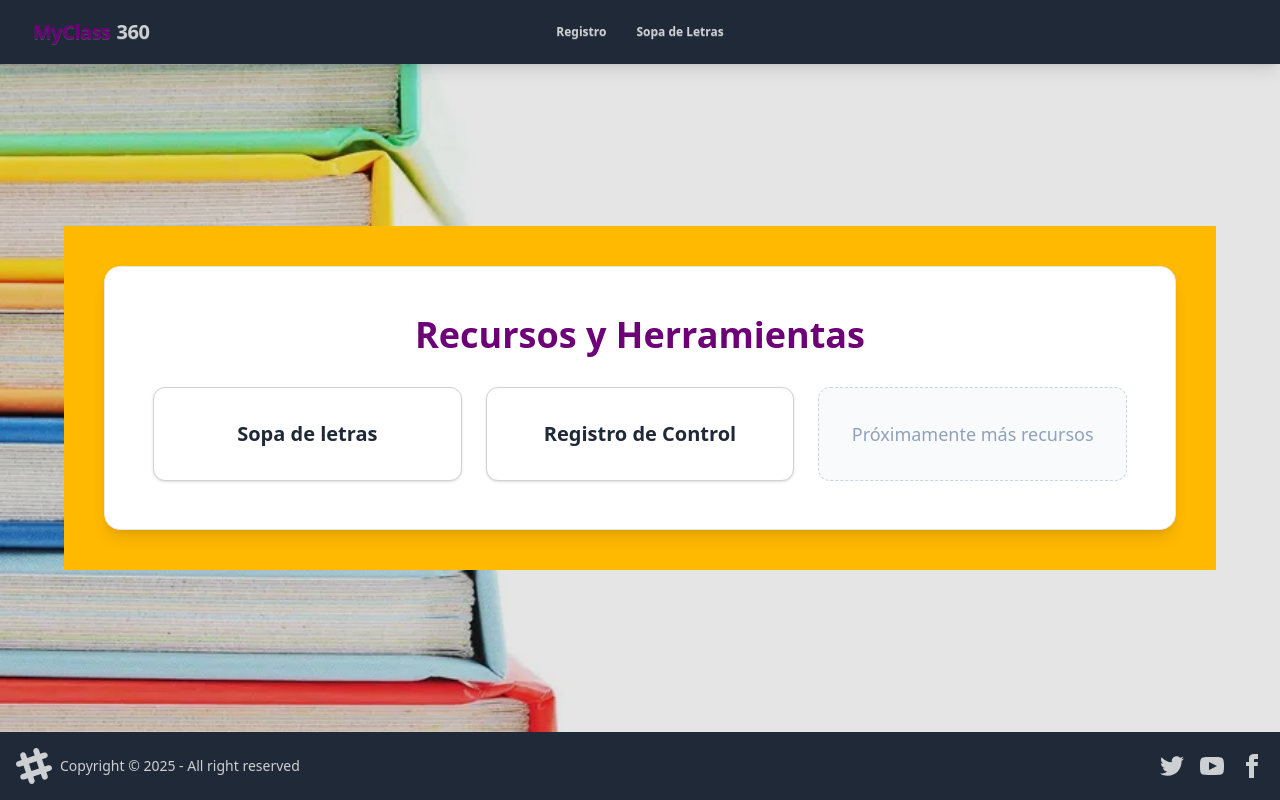
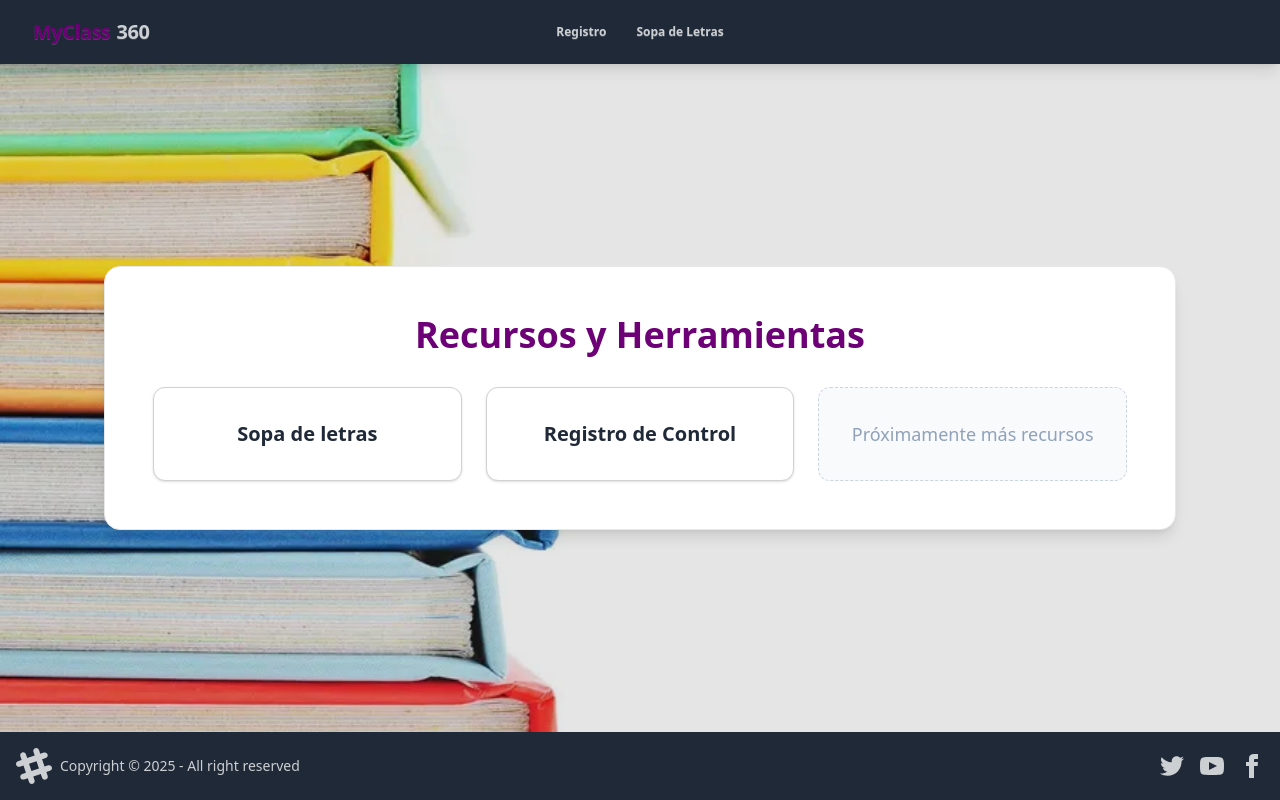
Before and after one commit to Sergiomsrs/MyClass360-AngularUI, an Angular app: page /class/selector in a window 1280 px wide. Built offline with nearby package versions, Linux system fonts and the light colour scheme.

Commit message:
fix: corregido color menu

```diff
--- a/src/app/classroom/components/resourcesMenu/resourcesMenu.component.html
+++ b/src/app/classroom/components/resourcesMenu/resourcesMenu.component.html
@@ -1,4 +1,4 @@
-<div class="max-w-2xl bg-amber-400 md:max-w-4xl lg:max-w-6xl mx-auto p-4 md:p-10">
+<div class="max-w-2xl md:max-w-4xl lg:max-w-6xl mx-auto p-4 md:p-10">
     <div class="bg-white rounded-2xl shadow-lg border border-base-200">
         <div class="p-6 md:p-12">
             <h2 class="text-3xl md:text-4xl font-bold text-center text-primary mb-8">
```
